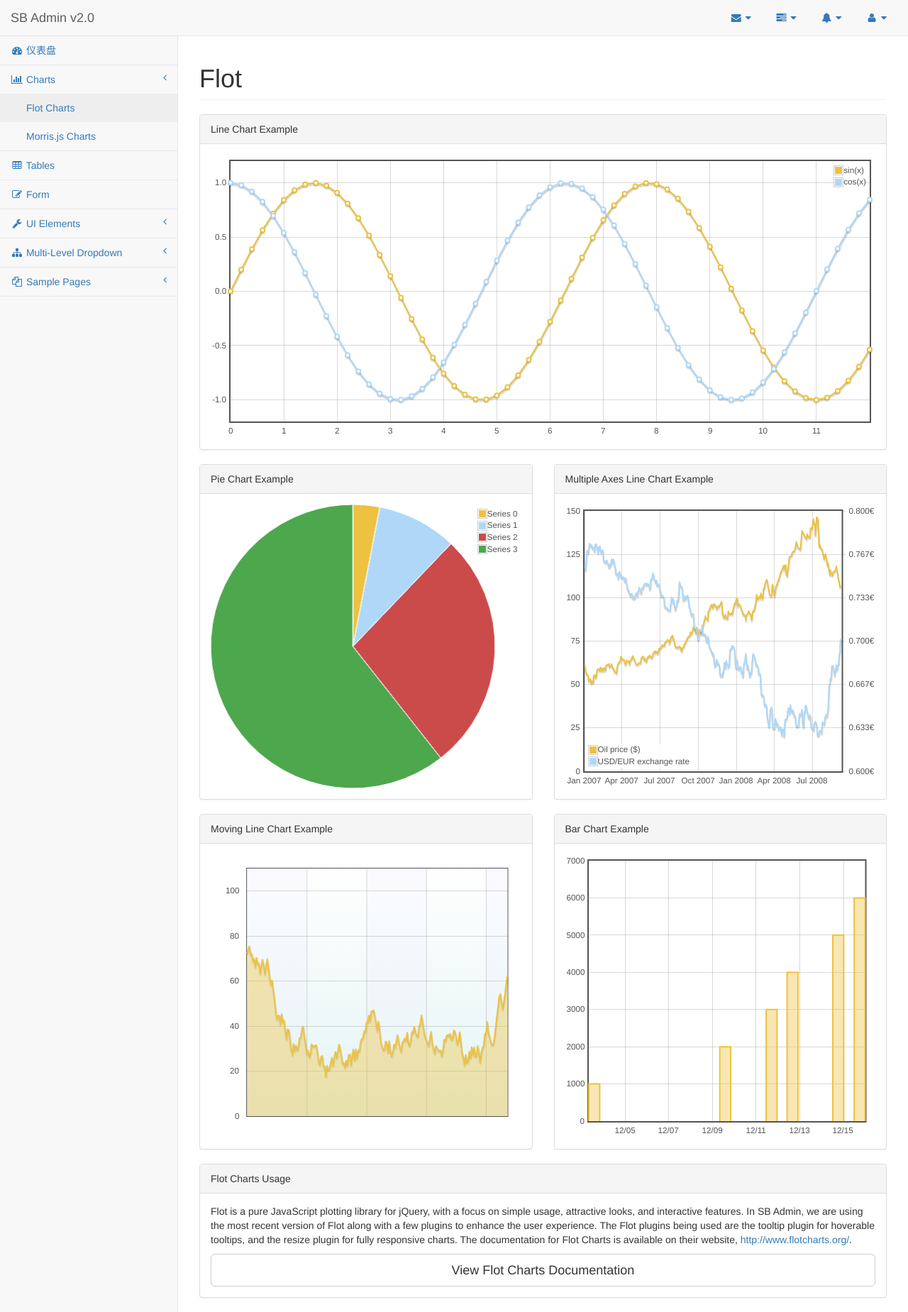
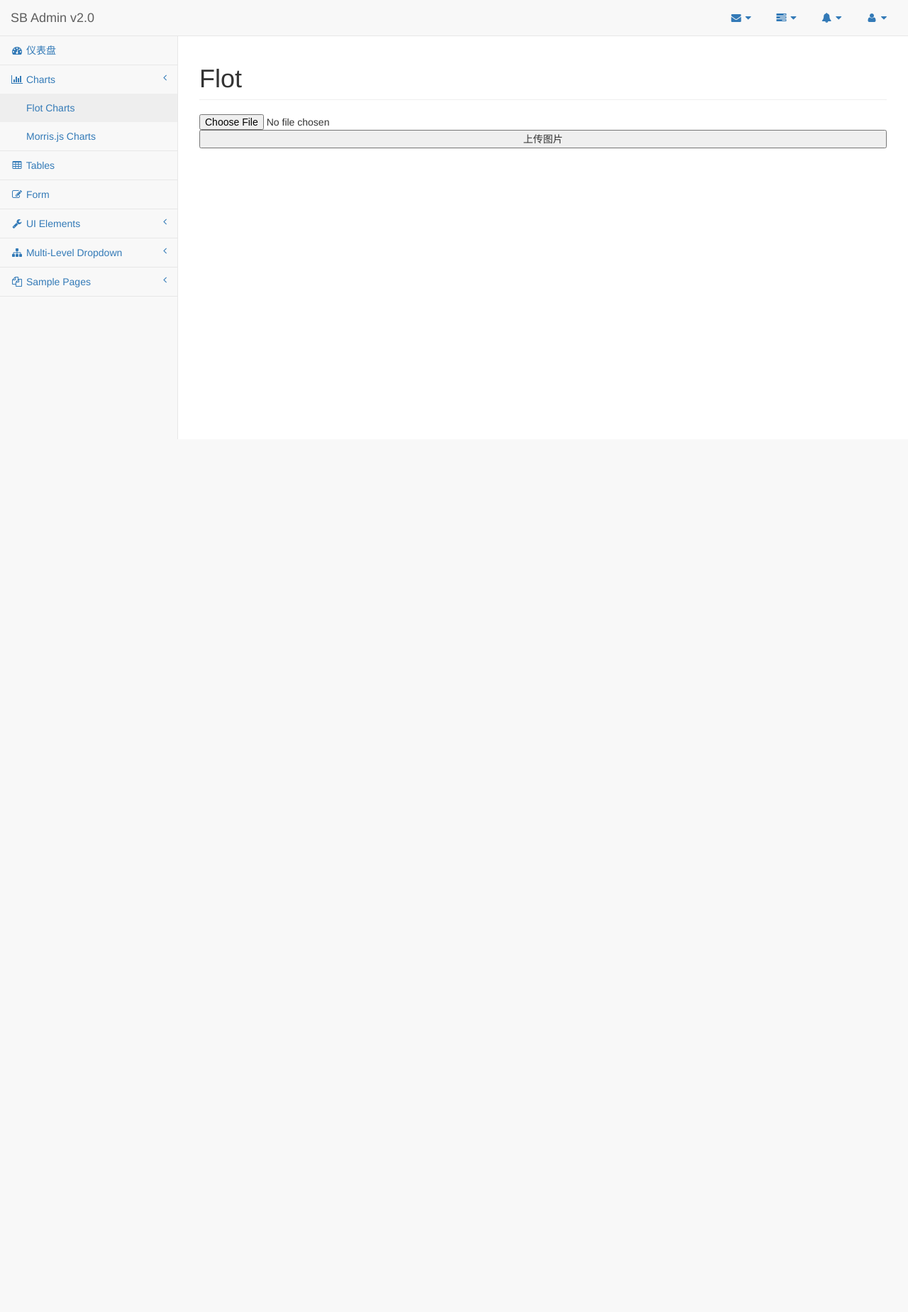
Before and after one commit to ShawnCrazy/Backstage, a CodeIgniter app: page /database/index.php/flot in a window 1280 px wide. Shown: the whole page at 71% size. After the commit the page ends 619 px from the top, so only its background shows below. Run offline with CodeIgniter, Linux system fonts and the light colour scheme.

Commit message:
表单提交

```diff
--- a/application/models/InsertModel.php
+++ b/application/models/InsertModel.php
@@ -13,9 +13,9 @@ class InsertModel extends CI_Model
         $this->load->database();
     }
 
-    function addData($data)
+    function addData($table, $data)
     {
-        $query = $this->db->insert('product', $data);
+        $query = $this->db->insert($table, $data);
     }
 
     function deleteData($data)
--- a/application/views/flot.php
+++ b/application/views/flot.php
@@ -11,7 +11,7 @@
 
     <title>SB Admin 2 - Bootstrap Admin Theme</title>
 
-    <?php $this->load->view('outerlink');?>
+    <?php $this->load->view('outerlink'); ?>
 
     <!-- HTML5 Shim and Respond.js IE8 support of HTML5 elements and media queries -->
     <!-- WARNING: Respond.js doesn't work if you view the page via file:// -->
@@ -104,7 +104,8 @@
                                     <span class="pull-right text-muted">40% Complete</span>
                                 </p>
                                 <div class="progress progress-striped active">
-                                        <div class="progress-bar progress-bar-success" role="progressbar" aria-valuenow="40" aria-valuemin="0" aria-valuemax="100" style="width: 40%">
+                                    <div class="progress-bar progress-bar-success" role="progressbar" aria-valuenow="40"
+                                         aria-valuemin="0" aria-valuemax="100" style="width: 40%">
                                         <span class="sr-only">40% Complete (success)</span>
                                     </div>
                                 </div>
@@ -120,7 +121,8 @@
                                     <span class="pull-right text-muted">20% Complete</span>
                                 </p>
                                 <div class="progress progress-striped active">
-                                        <div class="progress-bar progress-bar-info" role="progressbar" aria-valuenow="20" aria-valuemin="0" aria-valuemax="100" style="width: 20%">
+                                    <div class="progress-bar progress-bar-info" role="progressbar" aria-valuenow="20"
+                                         aria-valuemin="0" aria-valuemax="100" style="width: 20%">
                                         <span class="sr-only">20% Complete</span>
                                     </div>
                                 </div>
@@ -136,7 +138,8 @@
                                     <span class="pull-right text-muted">60% Complete</span>
                                 </p>
                                 <div class="progress progress-striped active">
-                                        <div class="progress-bar progress-bar-warning" role="progressbar" aria-valuenow="60" aria-valuemin="0" aria-valuemax="100" style="width: 60%">
+                                    <div class="progress-bar progress-bar-warning" role="progressbar" aria-valuenow="60"
+                                         aria-valuemin="0" aria-valuemax="100" style="width: 60%">
                                         <span class="sr-only">60% Complete (warning)</span>
                                     </div>
                                 </div>
@@ -152,7 +155,8 @@
                                     <span class="pull-right text-muted">80% Complete</span>
                                 </p>
                                 <div class="progress progress-striped active">
-                                        <div class="progress-bar progress-bar-danger" role="progressbar" aria-valuenow="80" aria-valuemin="0" aria-valuemax="100" style="width: 80%">
+                                    <div class="progress-bar progress-bar-danger" role="progressbar" aria-valuenow="80"
+                                         aria-valuemin="0" aria-valuemax="100" style="width: 80%">
                                         <span class="sr-only">80% Complete (danger)</span>
                                     </div>
                                 </div>
@@ -251,7 +255,7 @@
 
         <div class="navbar-default sidebar" role="navigation">
             <div class="sidebar-nav navbar-collapse">
-                    <?php $this->load->view('side-menu');?>
+                <?php $this->load->view('side-menu'); ?>
             </div>
             <!-- /.sidebar-collapse -->
         </div>
@@ -268,100 +272,9 @@
         <!-- /.row -->
         <div class="row">
             <div class="col-lg-12">
-                    <div class="panel panel-default">
-                        <div class="panel-heading">
-                            Line Chart Example
+                <input type="file" name="image" id="inputfile"/>
+                <button class="btn-block" id="btn_img">上传图片</button>
             </div>
-                        <!-- /.panel-heading -->
-                        <div class="panel-body">
-                            <div class="flot-chart">
-                                <div class="flot-chart-content" id="flot-line-chart"></div>
-                            </div>
-                        </div>
-                        <!-- /.panel-body -->
-                    </div>
-                    <!-- /.panel -->
-                </div>
-                <!-- /.col-lg-12 -->
-                <div class="col-lg-6">
-                    <div class="panel panel-default">
-                        <div class="panel-heading">
-                            Pie Chart Example
-                        </div>
-                        <!-- /.panel-heading -->
-                        <div class="panel-body">
-                            <div class="flot-chart">
-                                <div class="flot-chart-content" id="flot-pie-chart"></div>
-                            </div>
-                        </div>
-                        <!-- /.panel-body -->
-                    </div>
-                    <!-- /.panel -->
-                </div>
-                <!-- /.col-lg-6 -->
-                <div class="col-lg-6">
-                    <div class="panel panel-default">
-                        <div class="panel-heading">
-                            Multiple Axes Line Chart Example
-                        </div>
-                        <!-- /.panel-heading -->
-                        <div class="panel-body">
-                            <div class="flot-chart">
-                                <div class="flot-chart-content" id="flot-line-chart-multi"></div>
-                            </div>
-                        </div>
-                        <!-- /.panel-body -->
-                    </div>
-                    <!-- /.panel -->
-                </div>
-                <!-- /.col-lg-6 -->
-                <div class="col-lg-6">
-                    <div class="panel panel-default">
-                        <div class="panel-heading">
-                            Moving Line Chart Example
-                        </div>
-                        <!-- /.panel-heading -->
-                        <div class="panel-body">
-                            <div class="flot-chart">
-                                <div class="flot-chart-content" id="flot-line-chart-moving"></div>
-                            </div>
-                        </div>
-                        <!-- /.panel-body -->
-                    </div>
-                    <!-- /.panel -->
-                </div>
-                <!-- /.col-lg-6 -->
-                <div class="col-lg-6">
-                    <div class="panel panel-default">
-                        <div class="panel-heading">
-                            Bar Chart Example
-                        </div>
-                        <!-- /.panel-heading -->
-                        <div class="panel-body">
-                            <div class="flot-chart">
-                                <div class="flot-chart-content" id="flot-bar-chart"></div>
-                            </div>
-                        </div>
-                        <!-- /.panel-body -->
-                    </div>
-                    <!-- /.panel -->
-                </div>
-                <!-- /.col-lg-6 -->
-                <div class="col-lg-12">
-                    <div class="panel panel-default">
-                        <div class="panel-heading">
-                            Flot Charts Usage
-                        </div>
-                        <!-- /.panel-heading -->
-                        <div class="panel-body">
-                            <p>Flot is a pure JavaScript plotting library for jQuery, with a focus on simple usage, attractive looks, and interactive features. In SB Admin, we are using the most recent version of Flot along with a few plugins to enhance the user experience. The Flot plugins being used are the tooltip plugin for hoverable tooltips, and the resize plugin for fully responsive charts. The documentation for Flot Charts is available on their website, <a target="_blank" href="http://www.flotcharts.org/">http://www.flotcharts.org/</a>.</p>
-                            <a target="_blank" class="btn btn-default btn-lg btn-block" href="http://www.flotcharts.org/">View Flot Charts Documentation</a>
-                        </div>
-                        <!-- /.panel-body -->
-                    </div>
-                    <!-- /.panel -->
-                </div>
-                <!-- /.col-lg-6 -->
         </div>
         <!-- /.row -->
     </div>
@@ -390,7 +303,31 @@
 
 <!-- Custom Theme JavaScript -->
 <script src="../dist/js/sb-admin-2.js"></script>
+<script>
+    $('#btn_img').click(function (e) {
+        var url = '<?php echo site_url('upload/insertImg') ?>';
 
+        var data = new FormData();
+        $.each($('#inputfile')[0].files, function (i, file) {
+            data.append('upload_file', file);
+        });
+        console.log(data);
+        $.ajax({
+            url: url,
+            type:'POST',
+            data:data,
+            cache: false,
+            contentType: false,    //不可缺
+            processData: false,    //不可缺
+            success: function (data) {
+                console.log(data);
+            },
+            error: function (data) {
+                console.log(data);
+            }
+        })
+    })
+</script>
 </body>
 
 </html>
```
Also changed, not shown: application/controllers/Upload.php (+23 -6 lines), application/views/index.php (+32 -24 lines). Lines whose indentation alone changed are shown as unchanged.
